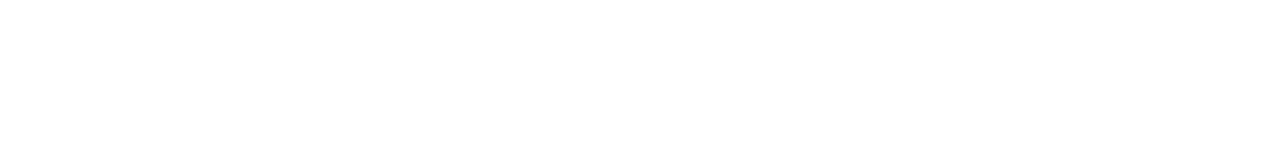
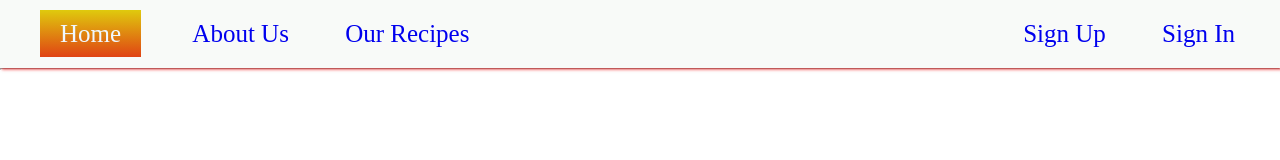
Before and after one commit to razedulislam/food-networks, a plain HTML site: page index.html in a window 1280 px wide. Drawn offline with Linux system fonts and the light colour scheme.

Commit message:
navbar added

```diff
--- a/index.html
+++ b/index.html
@@ -5,8 +5,23 @@
     <meta http-equiv="X-UA-Compatible" content="IE=edge">
     <meta name="viewport" content="width=device-width, initial-scale=1.0">
     <title>Food Networks</title>
+    <link rel="stylesheet" href="style.css">
 </head>
 <body>
+    <section class="navbar">
+        <div class="navbar-items">
+            <div class="navbar-left">
+                <a class="home" href="#home">Home</a>
+                <a href="#home">About Us</a>
+                <a href="#home">Our Recipes</a>
+            </div>
+            <div class="navbar-right">
+                <a  href="#home">Sign Up</a>
+                <a href="#home">Sign In</a>
+            </div>
+        </div>
+        <hr class="navbar-line">
+    </section>
 
 </body>
 </html>
--- a/style.css
+++ b/style.css
@@ -0,0 +1,32 @@
+*{
+    margin: 0;
+    padding: 0;
+    box-sizing: border-box;
+}
+.navbar-items{
+    display: flex;
+    background-color: rgb(248, 250, 248);
+    color: black;
+    padding: 20px;
+    justify-content: space-between;
+    position: sticky;
+    box-shadow: rgba(240, 7, 7, 0.507) 1.95px 1.95px 2.6px;
+}
+.navbar-left{
+    font-size: 25px;
+
+}
+.navbar-right{
+    float: right;
+    font-size: 25px;
+}
+a{
+    text-decoration: none;
+    margin: 20px;
+    padding: 5px;
+}
+.home{
+    background-image: linear-gradient(#dfca0d,rgb(224, 67, 20));
+    color: aliceblue;
+    padding: 10px 20px;
+}
```
